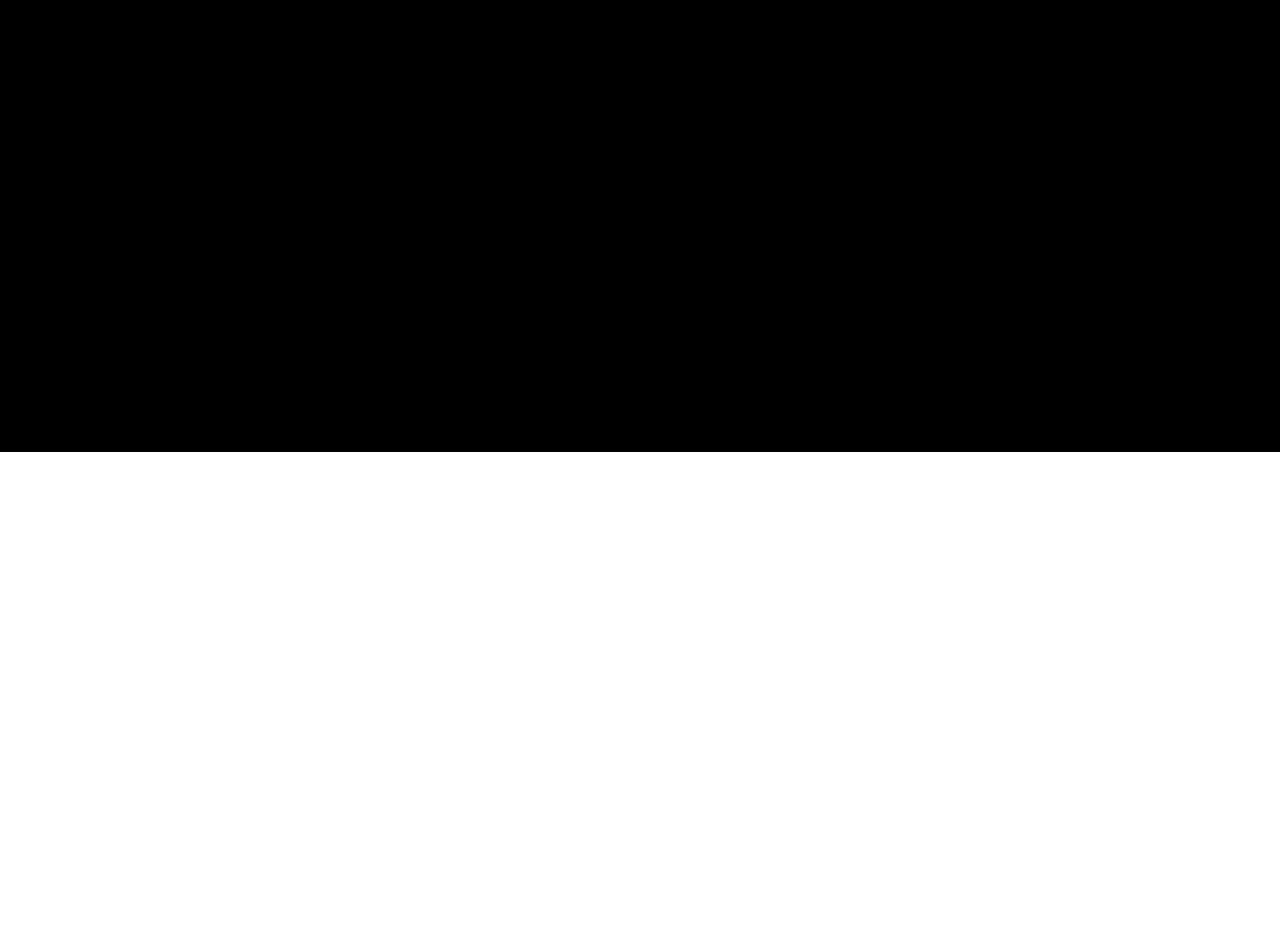
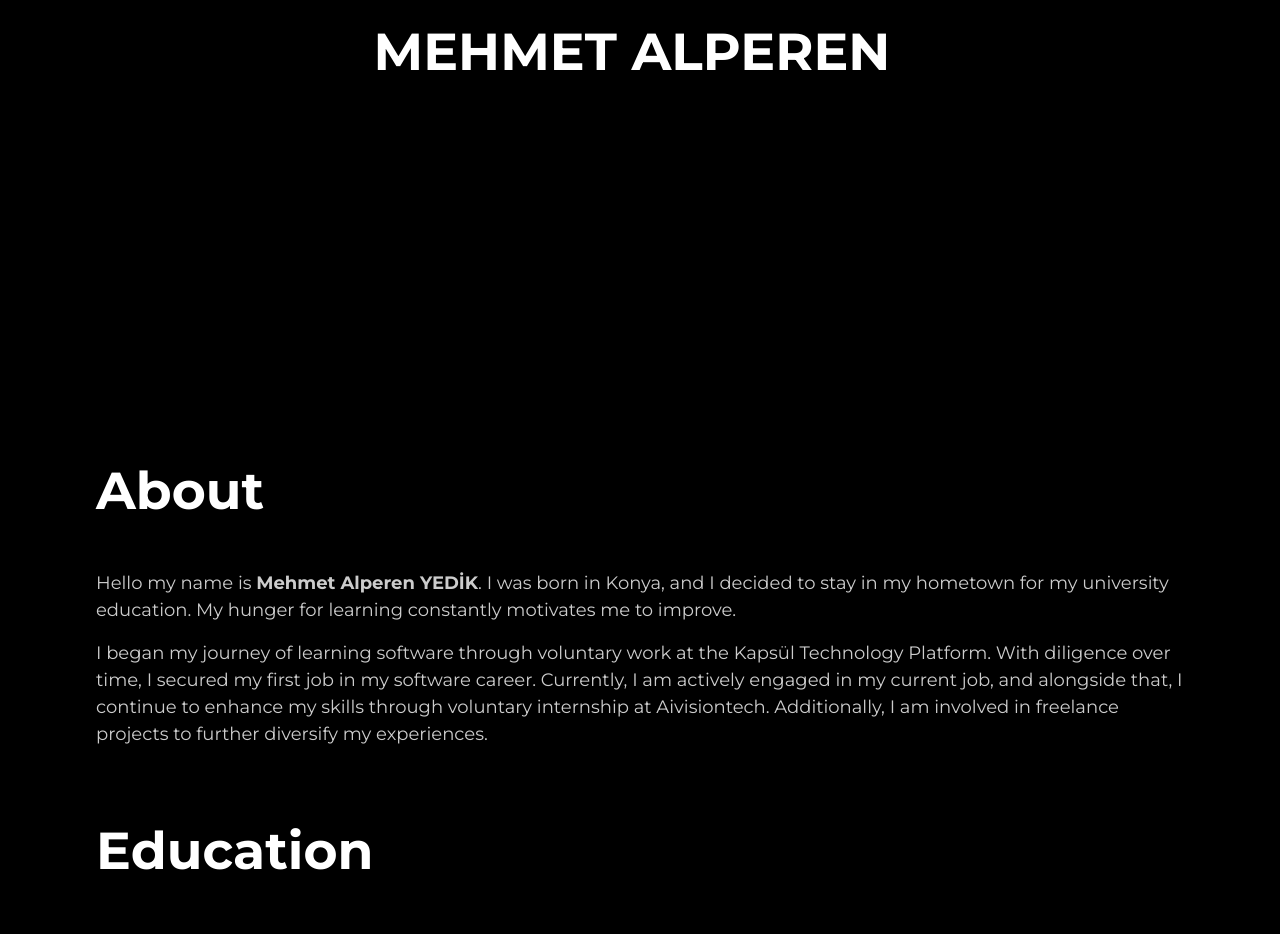
Before and after one commit to Alperen7K/7k-web, a Next.js app: page / in a window 1280 px wide. Shown: the part 348-1282 px from the top of the page. Before the commit the page ends 800 px from the top, so only its background shows below. Built offline with nearby package versions, Linux system fonts and the light colour scheme.

Commit message:
Home page is done

```diff
--- a/src/app/page.tsx
+++ b/src/app/page.tsx
@@ -1,3 +1,134 @@
+"use client";
+import { TypeAnimation } from "react-type-animation";
+
 export default function Home() {
- return <div>sdfghjklşöia</div>;
+ const historyJobTitle = "w-full  text-[20px]  ";
+
+ return (
+  <>
+   <div className="h-[100dvh] pb-[10vh] sm:pb-0 sm:h-[100vh] w-full flex flex-col justify-center items-center">
+    <TypeAnimation
+     sequence={[
+      "Hey! My name is",
+      1000,
+      "Mehmet Alperen YEDİK",
+      1000,
+      "and I am a web developer",
+      1000,
+      "if you want to know more, scroll down.",
+      1000,
+     ]}
+     wrapper="h1"
+     speed={30}
+     className="font-bold sm:text-[52px] text-[10vw] text-center drop-shadow max-w-[90vw] sm:max-w-[80vw] uppercase"
+     repeat={Infinity}
+    />
+   </div>
+   <div className="mx-auto  w-[95vw] sm:w-[85vw]  space-y-16 pb-20">
+    <div className="space-y-10  ">
+     <Title title="About" />
+     <div className=" space-y-4 *:text-[18px] *:opacity-80">
+      <p className="">
+       Hello my name is <span className="font-bold">Mehmet Alperen YEDİK</span>.
+       I was born in Konya, and I decided to stay in my hometown for my
+       university education. My hunger for learning constantly motivates me to
+       improve.
+      </p>
+      <p className="text-[18px] opacity-80">
+       I began my journey of learning software through voluntary work at the
+       Kapsül Technology Platform. With diligence over time, I secured my first
+       job in my software career. Currently, I am actively engaged in my current
+       job, and alongside that, I continue to enhance my skills through
+       voluntary internship at Aivisiontech. Additionally, I am involved in
+       freelance projects to further diversify my experiences.
+      </p>
+     </div>
+    </div>
+    <div className="space-y-10  ">
+     <Title title="Education" />
+     <div className="w-full flex items-center justify-start gap-x-4">
+      <h2 className="text-[16px] opacity-80 text-nowrap">2022 / 2026 </h2> -
+      <h1 className={historyJobTitle}>
+       Selcuk University Mechatronic Engineering
+      </h1>
+     </div>
+    </div>
+    <div className="space-y-10">
+     <Title title="Experience" />
+     <div className="space-y-14">
+      {data.map(
+       (
+        exp: {
+         date: string;
+         type: string;
+         jobTitle: string;
+         description: string;
+         company: string;
+        },
+        index: number
+       ) => {
+        return (
+         <div key={index} className="space-y-4  ">
+          <h1 className=" text-[35px] sm:text-[40px] font-bold  ">
+           {exp.type}
+          </h1>
+          <h1 className="opacity-80 text-[16px] ">{exp.date}</h1>
+          <div className=" flex flex-col sm:flex-row sm:items-center gap-x-4 *:sm:text-nowrap">
+           <h1 className=" text-[24px] font-semibold ">{exp.jobTitle}</h1>
+           <span className="hidden sm:block">-</span>
+           <h1 className="w-full  text-[20px]">{exp.company}</h1>
+          </div>
+          <p className="text-[18px] text-justify">{exp.description}</p>
+         </div>
+        );
+       }
+      )}
+     </div>
+    </div>
+   </div>
+  </>
+ );
 }
+
+export const Title = ({ title }: { title: string }) => {
+ return (
+  <h1 className="w-full sm:text-[52px] text-[35px] font-bold mt-0 pt-0 ">
+   {title}
+  </h1>
+ );
+};
+
+export const data: any = [
+ {
+  type: "Job",
+  date: "07/2023 - ...",
+  company: "Kapsul Technology Platform",
+  jobTitle: "Web Developer",
+  description:
+   "After approximately 4.5 months of voluntary work, I developed successful projects and seized job opportunities. While honing my skills in React.js, I leveraged various libraries and worked on numerous projects. Sensing repetition, I led the transition to Next.js with my teammates to explore new technologies. Throughout the project development process, I aimed to employ the most suitable methods. Alongside these endeavors, I had the opportunity to teach web courses to high school students, adding teachingto my repertoire alongside project development.",
+ },
+ //  {
+ //   type: "Internship",
+ //   date: "11/2023 - ...",
+ //   company: "Aivisiontech",
+ //   jobTitle: "Frontend Developer",
+ //   description:
+ //    "During this process, I took care of Aivisiontech's website and due to my desire for the site to be as up-to-date and dynamic as possible, I decided to create a site with Threejs, and I am still working on the website.",
+ //  },
+ {
+  type: "Voluntering",
+  date: "02/2023 - 07/2023",
+  company: "Kapsul Technology Platform",
+  jobTitle: "Frontend Developer",
+  description:
+   "After the schools were closed due to the earthquake in my country, I started this process without any prior knowledge to utilize my free time. I began my learning journey with Html, Css, Javascript, and Reactjs on the path to becoming a Frontend Developer.",
+ },
+ {
+  type: "Entrepreneurship",
+  date: "08/2023 - 03/2024",
+  company: "Linker Company",
+  jobTitle: "Web Developer & Mobile Developer",
+  description:
+   "This initiative started with my close circle of friends. I developed an artificial intelligence-based voice assistant interface for the project. Throughout the project, I was interested in speech-to-text libraries, but since the web was inadequate for this project, we transitioned to embedded systems, and now I am managing the company's website.",
+ },
+];
```
